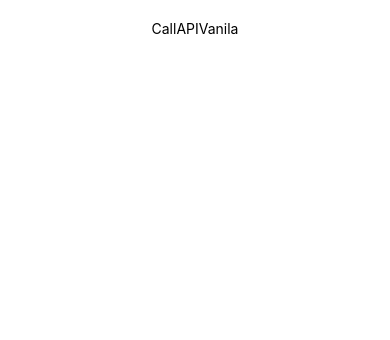
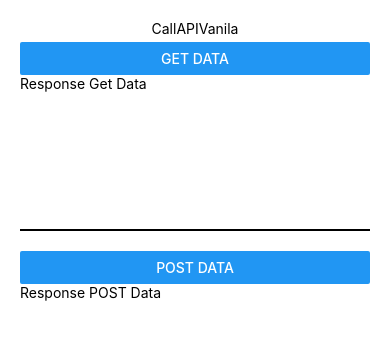
Before and after one commit to AsepWilayana/BelajarReactNative, a React Native app in the folder ProjectBelajar/: screen / in a window 390 px wide. Shown: the top 340 px of the page. Built offline with nearby package versions, Linux system fonts and the light colour scheme; no server answers.

Commit message:
displaying the result of an API call in a react native app

```diff
--- a/ProjectBelajar/src/pages/CallAPIVanilla/index.js
+++ b/ProjectBelajar/src/pages/CallAPIVanilla/index.js
@@ -1,7 +1,18 @@
-import {View, Text, StyleSheet} from 'react-native';
-import React, {useEffect} from 'react';
+import {View, Text, StyleSheet, Button, Image} from 'react-native';
+import React, {useEffect, useState} from 'react';
 
 const CallAPIVanilla = () => {
+  const [dataUser, setDataUser] = useState({
+    avatar: '',
+    email: '',
+    first_name: '',
+    last_name: '',
+  });
+
+  const [dataJob, setDataJob] = useState({
+    name: '',
+    job: '',
+  });
   useEffect(() => {
     // call API method Get
     fetch('https://reqres.in/api/users/2')
@@ -23,9 +34,48 @@ const CallAPIVanilla = () => {
       .then(response => response.json())
       .then(json => console.log(json));
   }, []);
+
+  const getData = () => {
+    fetch('https://reqres.in/api/users/2')
+      .then(response => response.json())
+      .then(json => {
+        console.log(json);
+        setDataUser(json.data);
+      });
+  };
+
+  const postData = () => {
+    const dataForAPI = {
+      name: 'Asep',
+      job: 'developer',
+    };
+    fetch('https://reqres.in/api/users', {
+      method: 'POST',
+      headers: {
+        'Content-Type': 'application/json',
+      },
+      body: JSON.stringify(dataForAPI),
+    })
+      .then(response => response.json())
+      .then(json => {
+        console.log(json);
+        setDataJob(json);
+      });
+  };
+
   return (
     <View style={styles.container}>
       <Text style={styles.textTitle}>CallAPIVanila</Text>
+      <Button title="GET DATA" onPress={getData}></Button>
+      <Text>Response Get Data</Text>
+      <Image source={{uri: dataUser.avatar}} style={styles.avatar} />
+      <Text>{`${dataUser.first_name} ${dataUser.last_name}`}</Text>
+      <Text>{dataUser.email}</Text>
+      <View style={styles.line} />
+      <Button title="POST DATA" onPress={postData}></Button>
+      <Text>Response POST Data</Text>
+      <Text>{dataJob.name}</Text>
+      <Text>{dataJob.job}</Text>
     </View>
   );
 };
@@ -35,4 +85,6 @@ export default CallAPIVanilla;
 const styles = StyleSheet.create({
   container: {padding: 20},
   textTitle: {textAlign: 'center', marginBottom: 5},
+  line: {height: 2, backgroundColor: 'black', marginVertical: 20},
+  avatar: {width: 100, height: 100, borderRadius: 100},
 });
```
